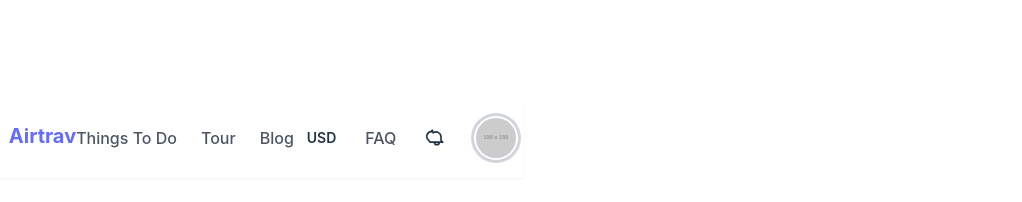
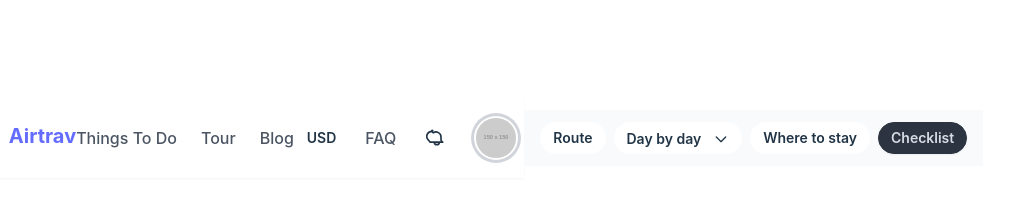
Before and after one commit to bucho86/travel-checklist, a website built with Vite: page index.html in a window 1280 px wide. Shown: the part 262-464 px from the top of the page, 44-1066 px from the left. Built offline with nearby package versions, Linux system fonts and the light colour scheme; placeholder pictures from the web are drawn by us.

Commit message:
done with route,day by day,where to stay checklist

```diff
--- a/index.html
+++ b/index.html
@@ -42,7 +42,7 @@
                 <!-- FAQ -->
                 <a href="#" class="text-gray-600 hover:text-black">FAQ</a>
 
-                <!-- Notification Bell Icon -->
+                  <!-- Notification Bell Icon -->
                 <button class="btn btn-ghost btn-circle">
                     <svg xmlns="http://www.w3.org/2000/svg" fill="none" viewBox="0 0 24 24" class="inline-block w-5 h-5 stroke-current">
                         <path stroke-linecap="round" stroke-linejoin="round" stroke-width="2" d="M15 17h5l-1.405-1.405A2.032 2.032 0 0118 14.158V11a6 6 0 00-9.33-5.195A2 2 0 018 3.158V3a2 2 0 00-1 0v.158a2 2 0 010 .847 6.002 6.002 0 00-4.338 10.195L5 17h5m0 0a3 3 0 006 0h-6z" />
@@ -58,6 +58,24 @@
             </div>
         </nav>
     </header>
+<!-- Navigation Tabs -->
+	<div class="px-4 py-3 bg-gray-50 flex items-center gap-2">
+		<button class="btn btn-ghost btn-sm rounded-full bg-white">Route</button>
+		<div class="dropdown">
+			<button class="btn btn-ghost btn-sm rounded-full bg-white">
+                Day by day
+                <svg xmlns="http://www.w3.org/2000/svg" class="h-4 w-4 ml-1" fill="none" viewBox="0 0 24 24" stroke="currentColor">
+                    <path stroke-linecap="round" stroke-linejoin="round" stroke-width="2" d="M19 9l-7 7-7-7" />
+                </svg>
+            </button>
+		</div>
+		<button class="btn btn-ghost btn-sm rounded-full bg-white">Where to stay</button>
+		<button class="btn btn-neutral btn-sm rounded-full">Checklist</button>
+	</div>
+
 </body>
 
 </html>
+</body>
+
+</html>
```
Also changed, not shown: README.md.
